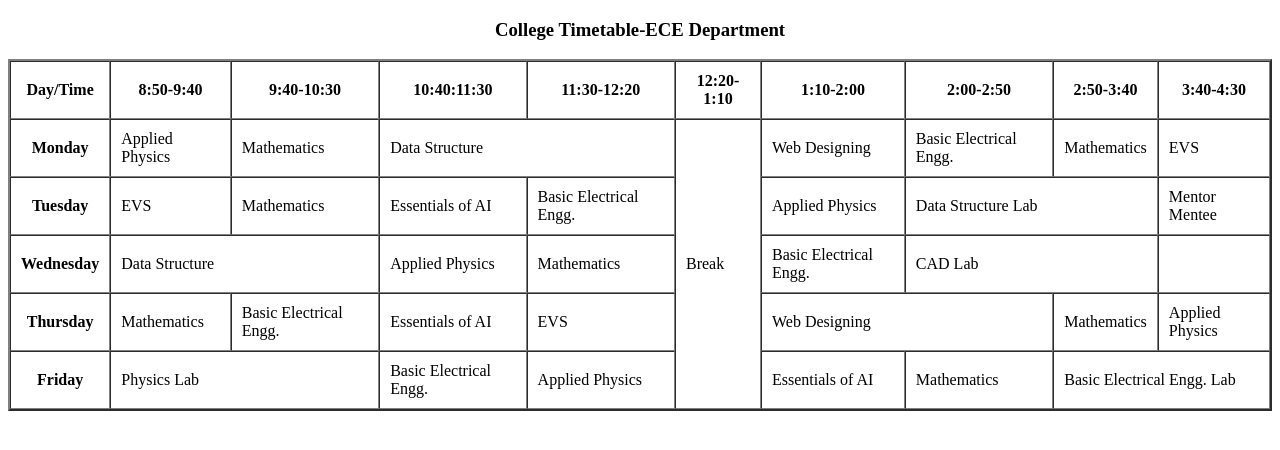
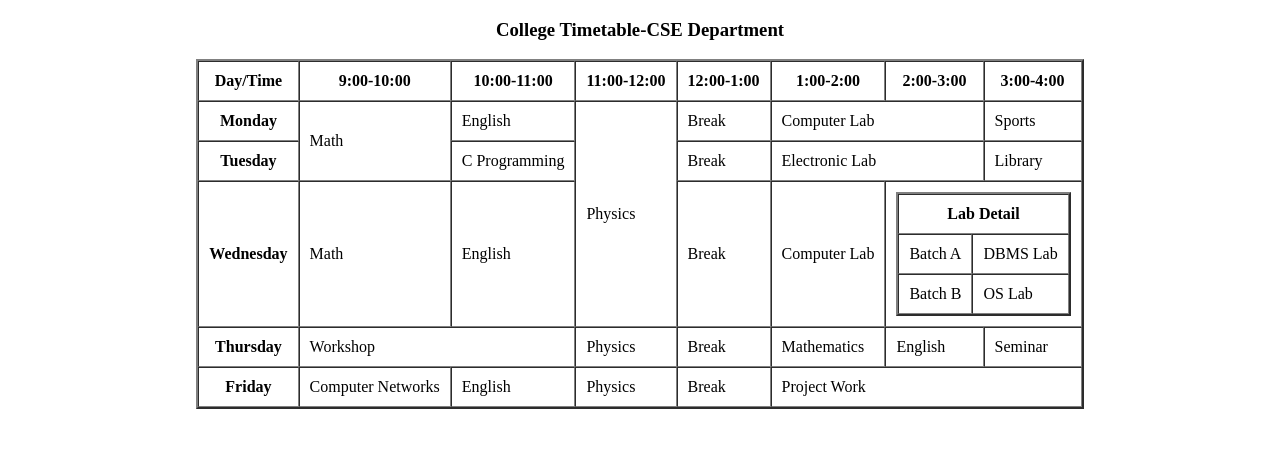
Before and after one commit to ABES-Engineering-college1/experiment-3-ImRishi-png, a plain HTML site: page index.html in a window 1280 px wide. Drawn offline with Linux system fonts and the light colour scheme.

Commit message:
Experiment 3

```diff
--- a/index.html
+++ b/index.html
@@ -6,73 +6,76 @@
     <title>Document</title>
 </head>
 <body>
-
-<center><h3>College Timetable-ECE Department</h3></center>
-    <center><table border="2" cellpadding="10" cellspacing="0">
+    <h3><center>College Timetable-CSE Department</center></h3>
+    <table border="2" cellpadding="10" cellspacing="0" align="center">
 
         <tr>
         <th>Day/Time</th>
-        <th>8:50-9:40</th>
-        <th>9:40-10:30</th>
-        <th>10:40:11:30</th>
-        <th>11:30-12:20</th>
-        <th>12:20-1:10</th>
-        <th>1:10-2:00</th>
-        <th>2:00-2:50</th>
-        <th>2:50-3:40</th>
-        <th>3:40-4:30</th>
+        <th>9:00-10:00</th>
+        <th>10:00-11:00</th>
+        <th>11:00-12:00</th>
+        <th>12:00-1:00</th>
+        <th>1:00-2:00</th>
+        <th>2:00-3:00</th>
+        <th>3:00-4:00</th>
         </tr>
         <tr>
             <th>Monday</th>
-        <td >Applied Physics</td>
-        <td>Mathematics</td>
-        <td colspan="2">Data Structure</td>
-        <td rowspan="5">Break</td>
-        <td>Web Designing</td>
-        <td>Basic Electrical Engg.</td>
-        <td>Mathematics</td>
-        <td>EVS</td>
+        <td rowspan="2">Math</td>
+        <td>English</td>
+        <td rowspan="3">Physics</td>
+        <td>Break</td>
+        <td colspan="2">Computer Lab</td>
+        <td>Sports</td>
         </tr>
         <tr>
             <th>Tuesday</th>
-        <td>EVS</td>
-        <td>Mathematics</td>
-        <td>Essentials of AI</td>
-        <td>Basic Electrical Engg.</td>
-        <td>Applied Physics</td>
-        <td colspan="2">Data Structure Lab</td>
-        <td>Mentor Mentee</td>
+        <td>C Programming</td>
+        <td>Break</td>
+        <td colspan="2">Electronic Lab</td>
+        <td>Library</td>
     </tr>
     <tr>
         <th>Wednesday</th>
-        <td colspan="2">Data Structure</td>
-        <td>Applied Physics</td>
-        <td>Mathematics</td>
-        <td>Basic Electrical Engg.</td>
-        <td colspan="2">CAD Lab</td>
-        <td></td>
+        <td>Math</td>
+        <td>English</td>
+        <td>Break</td>
+        <td>Computer Lab</td>
+        <td colspan="2">
+            <table border="2" cellpadding="10" cellspacing="0">
+                <tr>
+                    <th colspan="2">Lab Detail</th>
+
                 </tr>
+                <td>Batch A</td>
+                <td>DBMS Lab</td>
+                <tr>
+                    <td>Batch B</td>
+                    <td>OS Lab</td>
+                </tr>
+
+
+        </table>
         <tr>
         <th>Thursday</th>
+        <td colspan="2">Workshop</td>
+        <td>Physics</td>
+        <td>Break</td>
         <td>Mathematics</td>
-        <td>Basic Electrical Engg.</td>
-        <td>Essentials of AI</td>
-        <td>EVS</td>
-        <td colspan="2">Web Designing</td>
-        <td>Mathematics</td>
-        <td>Applied Physics</td>
+        <td>English</td>
+        <td>Seminar</td>
         </tr>
     <tr>
         <th>Friday</th>
-        <td colspan="2">Physics Lab</td>
-        <td>Basic Electrical Engg.</td>
-        <td>Applied Physics</td>
-        <td>Essentials of AI</td>
-        <td>Mathematics</td>
-        <td colspan="2">Basic Electrical Engg. Lab</td>
-    </table></center>
+        <td>Computer Networks</td>
+        <td>English</td>
+        <td>Physics</td>
+        <td>Break</td>
+        <td colspan="3">Project Work</td>
 
-
+    </td>
+    </tr>
+    </table>
 
 </body>
 </html>
```
Lines whose indentation alone changed are shown as unchanged.
